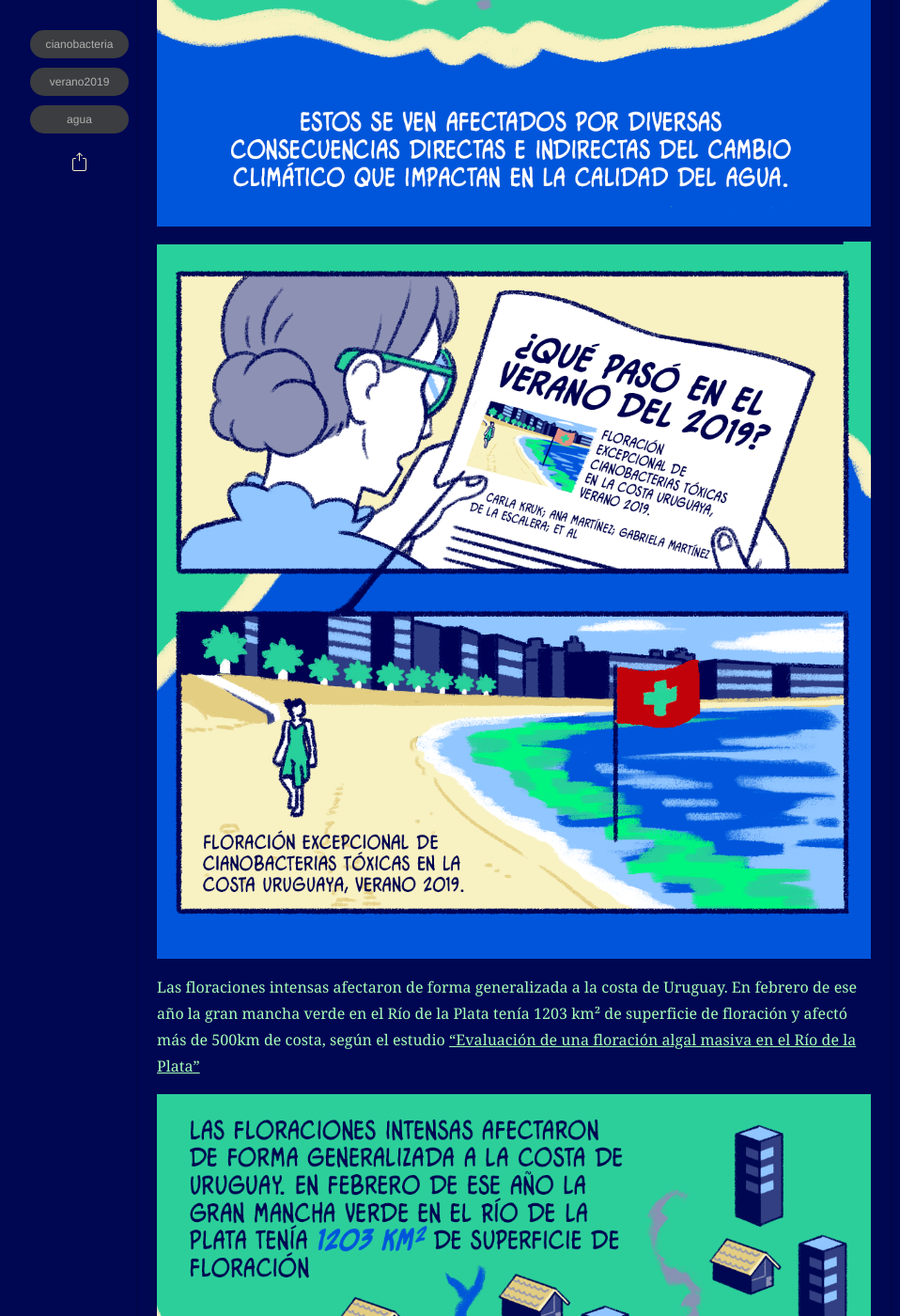
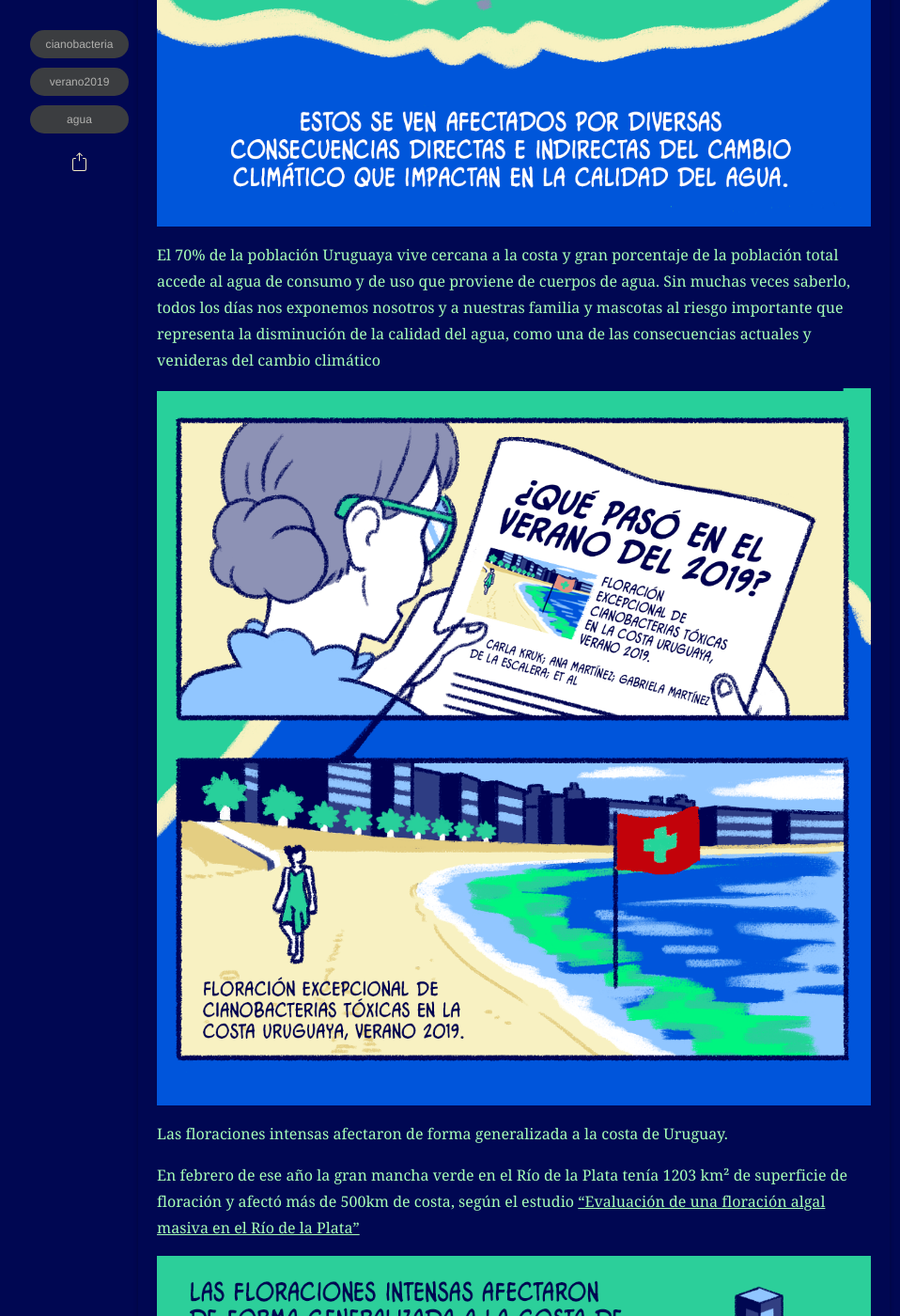
Before and after one commit to Dannysdp/Sterna.github.io, a Jekyll site: the page built from _posts/2022-11-22-Que-Pasa-Agua-Costa.md, in a window 1280 px wide and 1400 px high, scrolled down 1370 px. Shown: the whole window at 94% size, without its empty margins (93-1051 px from the left). Built offline with Jekyll 4.4.1, drawn with Linux system fonts in a browser that asks for light colours; some web fonts are replaced; some of the changed text lies outside the part shown.

Commit message:
Correcion errores

```diff
--- a/_posts/2022-11-22-Que-Pasa-Agua-Costa.md
+++ b/_posts/2022-11-22-Que-Pasa-Agua-Costa.md
@@ -12,17 +12,31 @@
 ---
 ![ilustracion1](assets/img/posts/20221122/INFOGRAF-1-Leon-Marino-final_01.png)
 
+  El 70% de la población Uruguaya vive cercana a la costa y gran porcentaje de la población total accede al agua de consumo y de uso que proviene de cuerpos de agua. Sin muchas veces saberlo, todos los días nos exponemos nosotros y a nuestras familia y mascotas al riesgo importante que representa la disminución de la calidad del agua, como una de las consecuencias actuales y venideras del cambio climático
+
 ![ilustracion0](assets/img/posts/20221122/INFOGRAF-1-Leon-Marino-final_02.png)
 
+
 Las floraciones intensas afectaron de forma generalizada a la costa de Uruguay.
+
 En febrero de ese año la gran mancha verde en el Río de la Plata tenía 1203 km² de superficie de floración y afectó más de 500km de costa, según el estudio [“Evaluación de una floración algal masiva en el Río de la Plata”](https://doi.org/10.1016/j.watres.2020.115944)
+
+
 
 ![ilustracion2](assets/img/posts/20221122/INFOGRAF-1-Leon-Marino-final_03.png)
 
-Las floraciones intensas afectaron de forma generalizada a la costa de Uruguay. En febrero de ese año la gran mancha verde en el Río de la Plata tenía 1203 km² de superficie de floración y afectó más de 500km de costa, según el estudio
+
 
 ![ilustracion3](assets/img/posts/20221122/INFOGRAF-1-Leon-Marino-final_04.png)
 
+
+
 Este evento se vinculó con descargas de las grandes represas hidroeléctricas, como consecuencia de las altas precipitaciones registradas en las cuencas del río Uruguay y Paraná, que transportaron las floraciones de cianobacterias hasta el estuario del Río de la Plata y la costa del Atlántico.
 
+
+
 ![ilustracion4](assets/img/posts/20221122/INFOGRAF-1-Leon-Marino-final_05.png)
+
+
+
+Dentro de poco subiremos los otros dos artículos!
```
